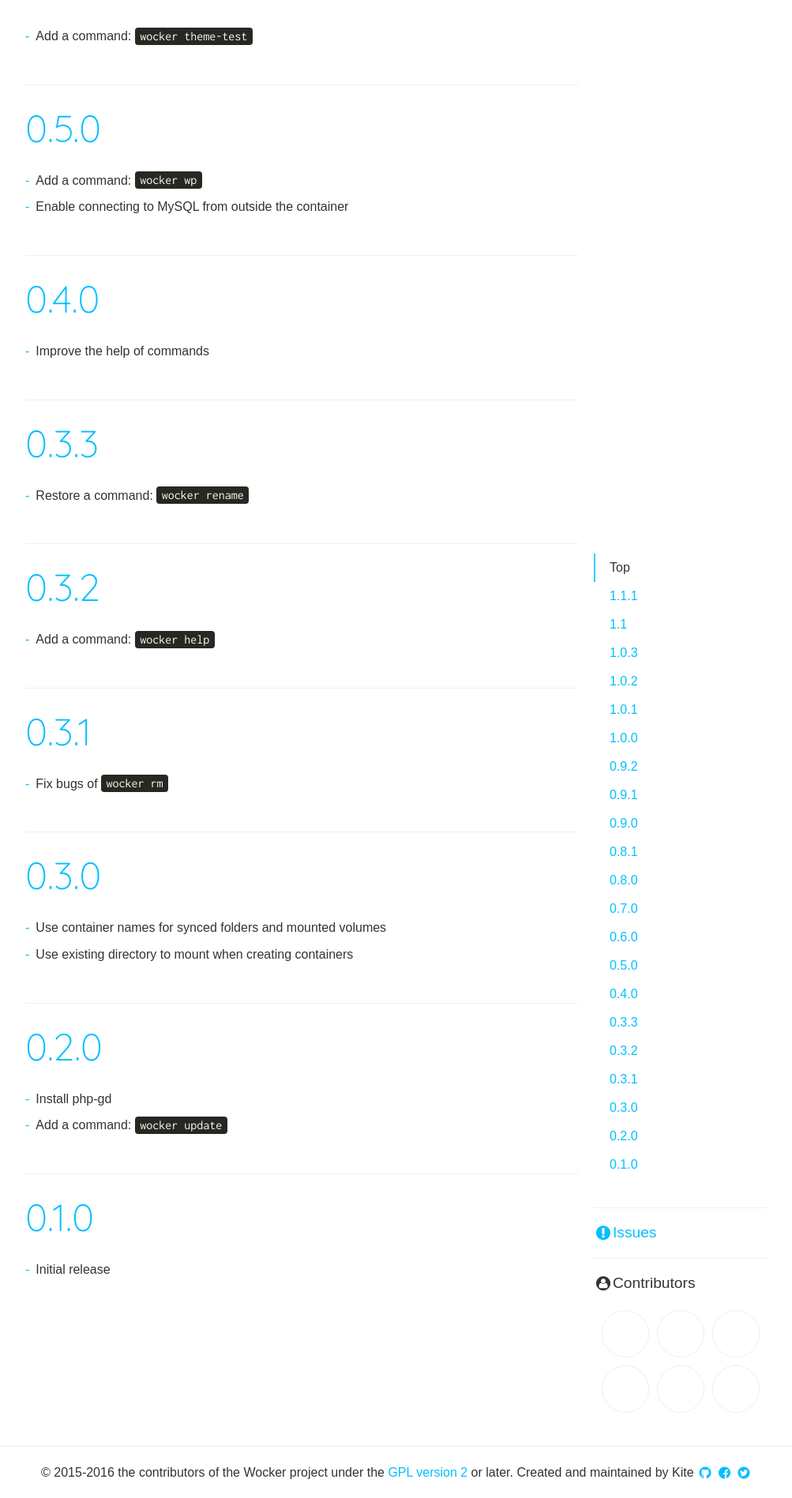
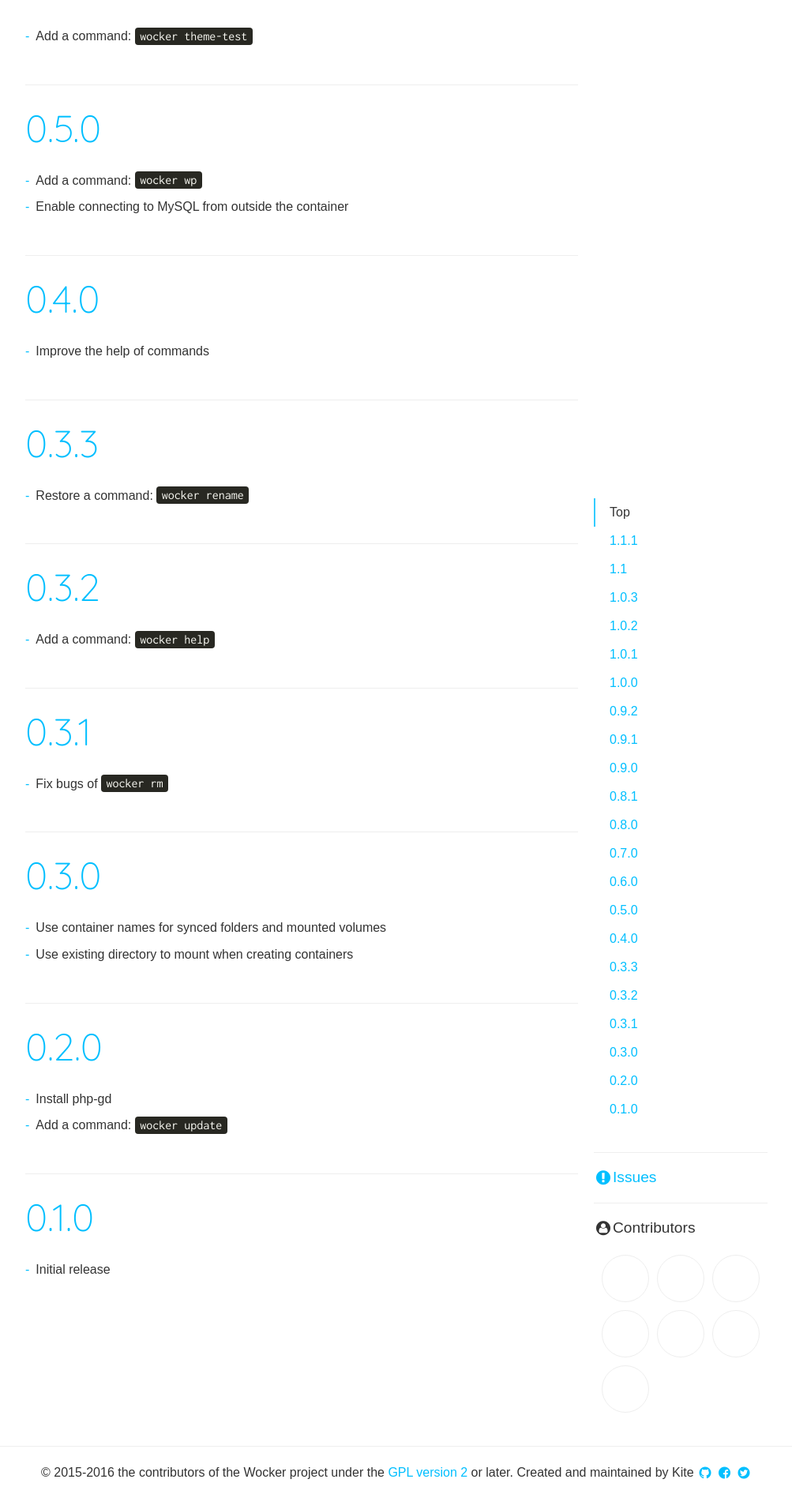
Before and after one commit to wckr/wckr.github.io, a Jekyll site: the page built from changelog.md, in a window 1280 px wide. Shown: the part 2931-4828 px from the top of the page at 79% size, without its empty margins (138-1141 px from the left). Built offline with Jekyll 4.4.1, drawn with Linux system fonts in a browser that asks for light colours; nearby versions of some CDN libraries; some web fonts are replaced; Markdown is read by kramdown in place of the engine named in the settings; a script that is not in the unit is left out; comment, search, counter and statistics services are not loaded.

Commit message:
Add akiya64 as a contributor

```diff
--- a/_includes/sidebar.html
+++ b/_includes/sidebar.html
@@ -18,6 +18,7 @@
 			<li data-login="danielbachhuber"></li>
 			<li data-login="ailispaw"></li>
 			<li data-login="AtsushiA"></li>
+			<li data-login="akiya64"></li>
 		</ul>
 	</div>
 </div>
```
